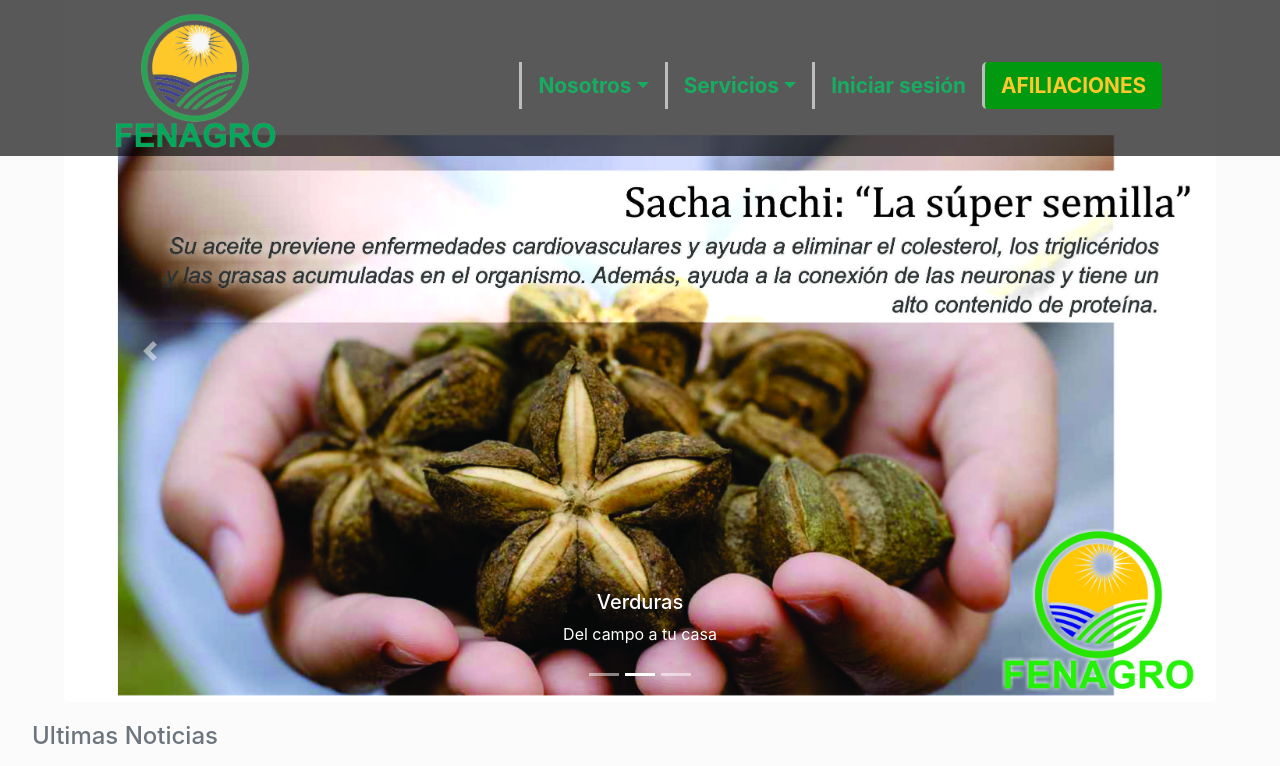
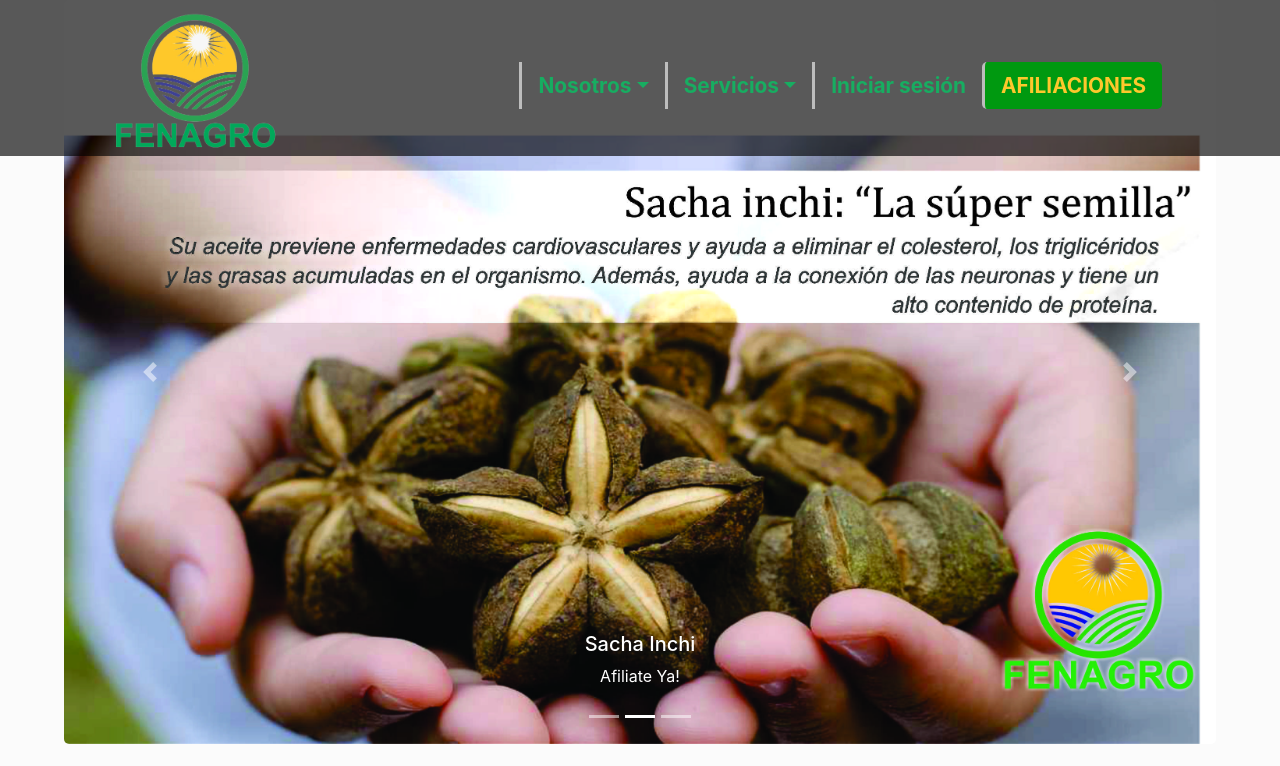
Before and after one commit to FemtDeveloper/agrofede, a React (Vite) app: page / in a window 1280 px wide. Shown: the top 766 px of the page. Built offline with nearby package versions, Linux system fonts and the light colour scheme.

Commit message:
pagina inicial

```diff
--- a/src/components/Carousel/Carousel.jsx
+++ b/src/components/Carousel/Carousel.jsx
@@ -1,5 +1,5 @@
 import React from "react";
-import vegetales from "../../assets/imgs/vegetables.webp";
+import index_1 from "../../assets/imgs/index_1.jpg";
 import sacha_index from "../../assets/imgs/sacha_index.jpg";
 import cultivo from "../../assets/imgs/cultivo-tomates.webp";
 import tractor from "../../assets/imgs/tractor.webp";
@@ -25,15 +25,15 @@ const Carousel = () => {
         <div className="carousel-item active">
           <img
             className="d-block w-100 h-80"
-            src={vegetales}
+            src={index_1}
             alt="First slide"
           />
         </div>
         <div className="carousel-item">
           <img className="d-block w-100" src={sacha_index} alt="Second slide" />
           <div className="carousel-caption d-none d-md-block">
-            <h5>Verduras</h5>
-            <p>Del campo a tu casa</p>
+            <h5>Sacha Inchi</h5>
+            <p>Afiliate Ya!</p>
           </div>
         </div>
         <div className="carousel-item">
```
Also changed, not shown: src/assets/imgs/index_1.jpg (added), src/assets/imgs/sacha_index.jpg.
